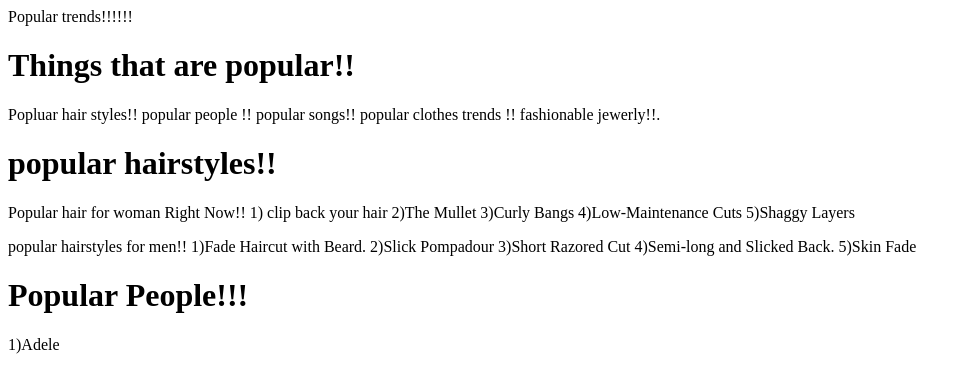
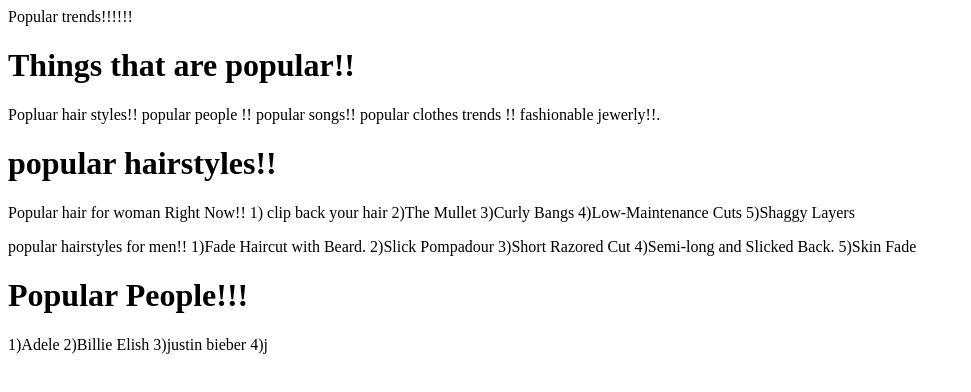
Before and after one commit to leximortonshepherd/mywebpage, a plain HTML site: page index.html in a window 1280 px wide. Shown: the whole page, without its empty margins (0-971 px from the left). Drawn offline with Linux system fonts and the light colour scheme.

Commit message:
Update index.html

```diff
--- a/index.html
+++ b/index.html
@@ -34,6 +34,9 @@ fashionable jewerly!!.</p>
 
   <h1> Popular People!!!</h1>
   <p>1)Adele
+    2)Billie Elish
+    3)justin bieber
+    4)j
 
 
 </body>
```
